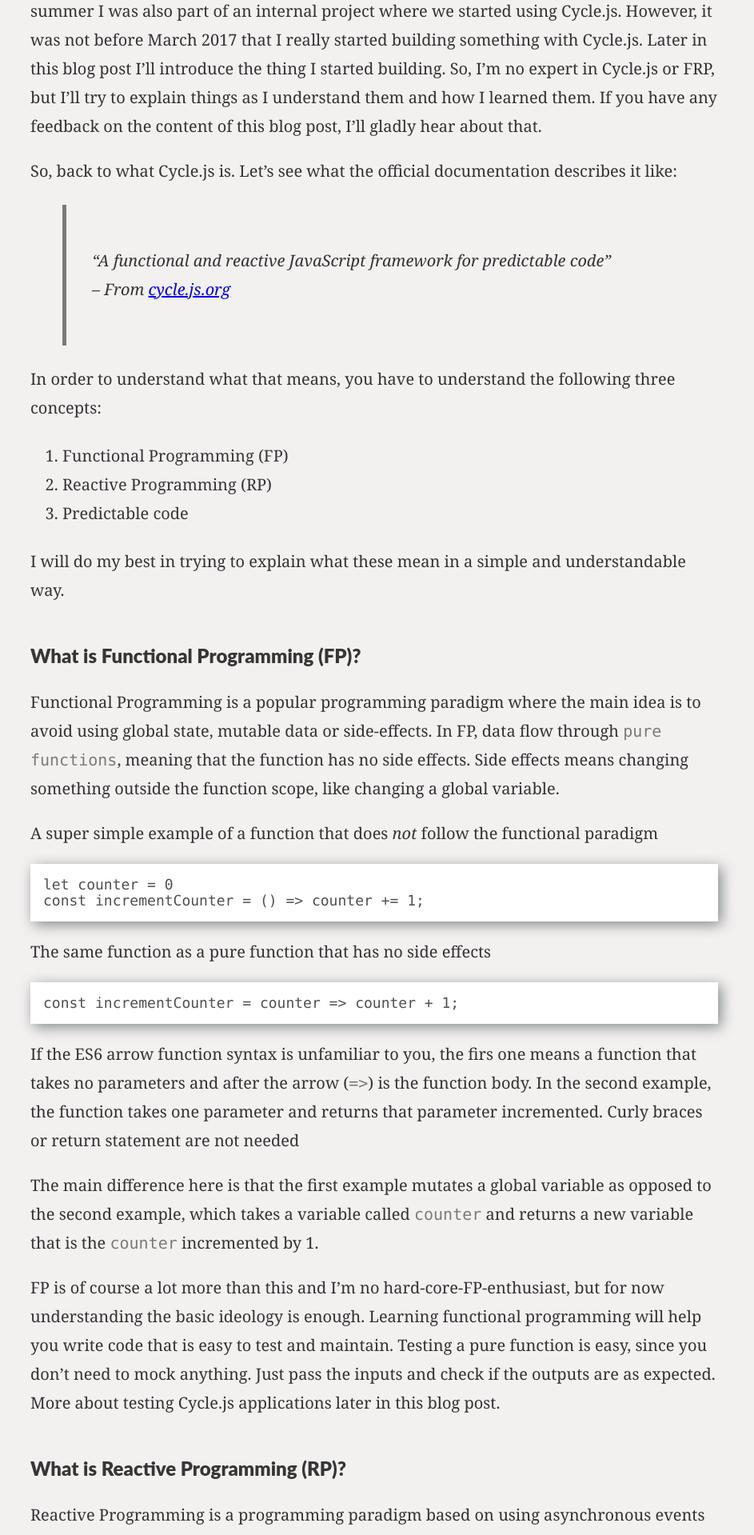
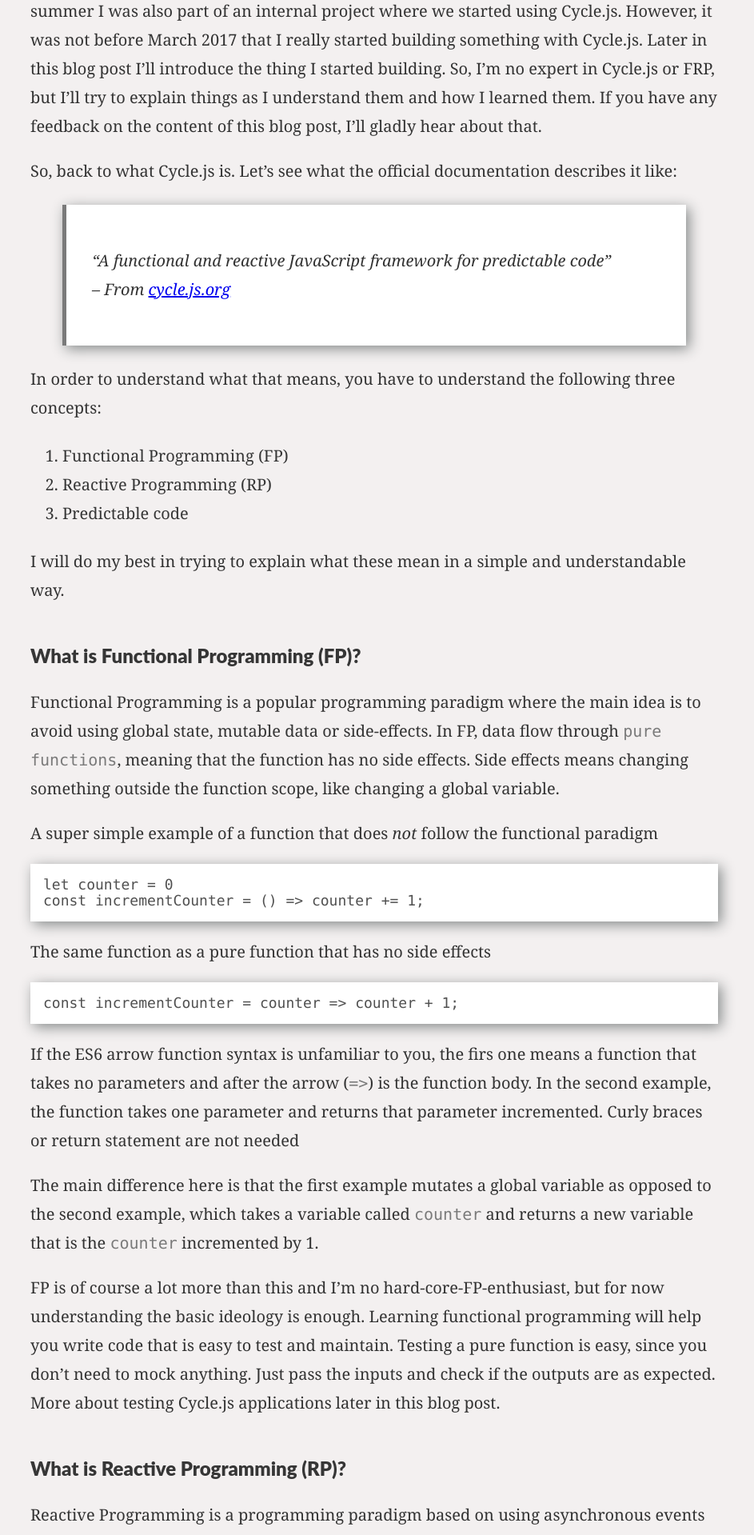
Before and after one commit to olpeh/olpeh.github.io, a Jekyll site: the page built from _drafts/2018-03-11-i-learned-frp-by-learning-cyclejs.md, in a window 1280 px wide. Shown: the part 1656-3575 px from the top of the page at 80% size, without its empty margins (172-1115 px from the left). Built offline with Jekyll 4.4.1, drawn with Linux system fonts in a browser that asks for light colours.

Commit message:
Fix two small layout hickups

```diff
--- a/_includes/post-footer.html
+++ b/_includes/post-footer.html
@@ -3,8 +3,7 @@
     <p>
         If you liked this post, you might want to
         <a href="https://twitter.com/intent/tweet?original_referer={{site.url}}{{page.url}}&amp;text={{ page.title }}&amp;url={{site.url}}{{page.url}}&amp;via={{ page.author_twitter }}" rel="nofollow" target="_blank">
-            Tweet about it
-        </a>.
+            Tweet about it</a>.
         Probably your followers are interested in it as well.
     </p>
     <p>
--- a/css/main.css
+++ b/css/main.css
@@ -131,7 +131,8 @@
   margin-top: 60px;
 }
 
-article .post-content pre {
+article .post-content pre,
+article .post-content blockquote {
   background: white;
   box-shadow: 4px 4px 16px 0px rgb(134, 138, 138);
 }
```
